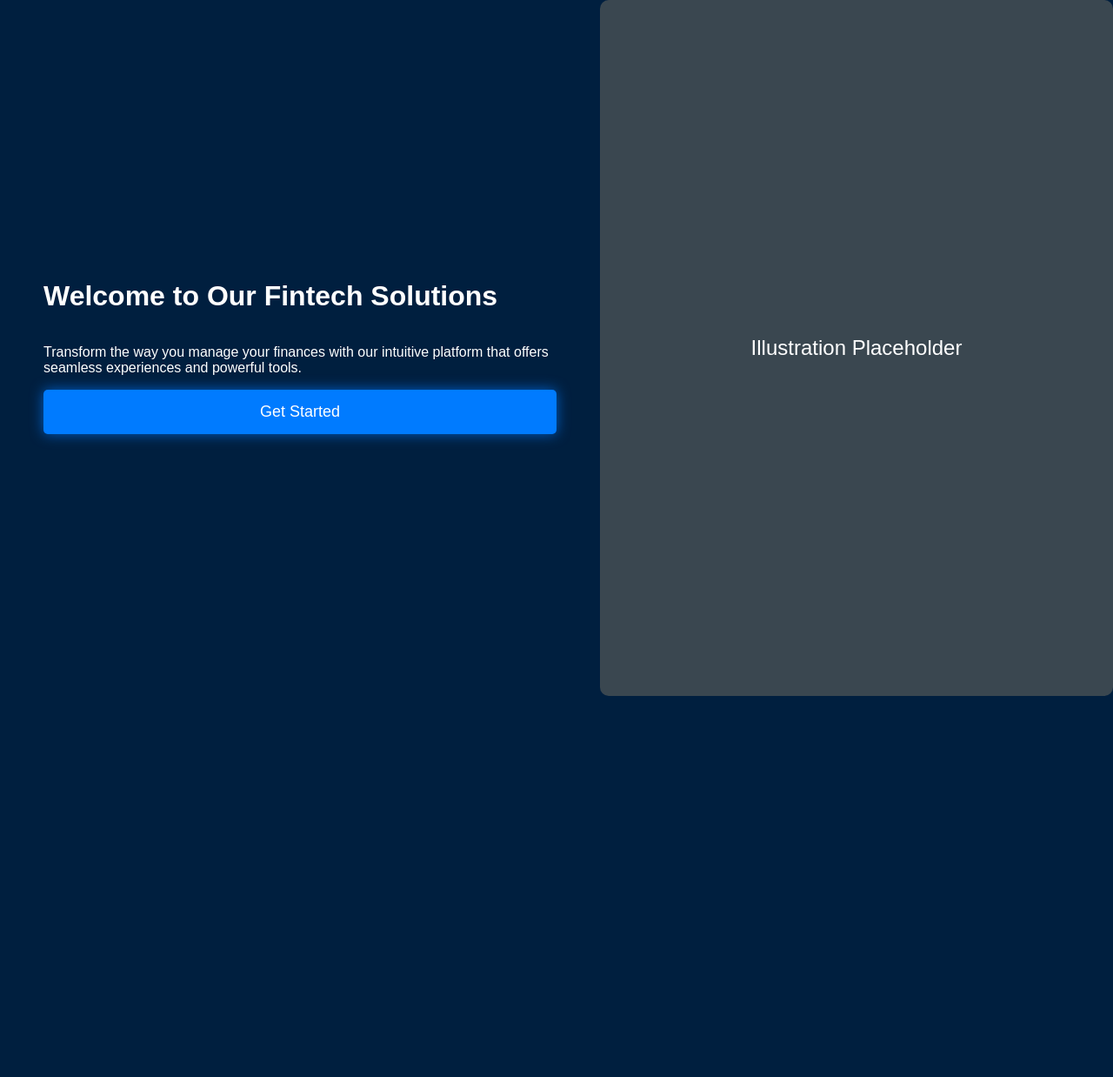
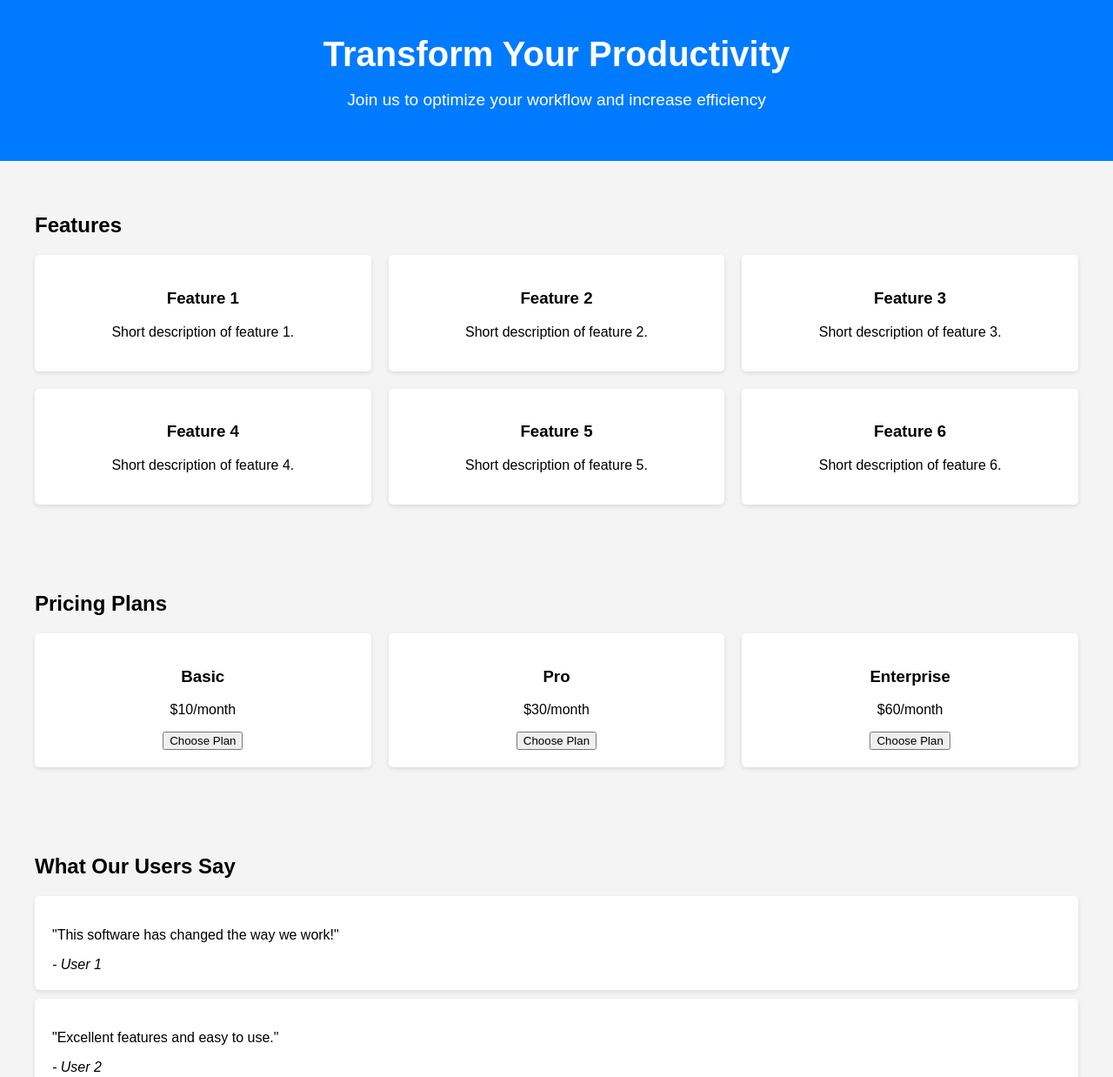
Before and after one commit to Agarwal-Sudhanshu/ai-static-builder, a website: page index.html in a window 1280 px wide. Shown: the top 1238 px of the page at 87% size. Before the commit the page ends 800 px from the top, so only its background shows below. Drawn offline with Linux system fonts and the light colour scheme.

Commit message:
AI update: Create a SaaS landing page with hero, features grid (6 features), pricing table with 3 tiers, testimonials section, and FAQ accordion.

```diff
--- a/index.html
+++ b/index.html
@@ -3,69 +3,192 @@
 <head>
     <meta charset="UTF-8">
     <meta name="viewport" content="width=device-width, initial-scale=1.0">
-    <title>Modern Fintech Landing Page</title>
+    <title>SaaS Landing Page</title>
     <style>
         body {
+            font-family: Arial, sans-serif;
             margin: 0;
-            font-family: Arial, sans-serif;
-            background-color: #001f3f;
-            color: #ffffff;
-            display: flex;
-            height: 100vh;
+            padding: 0;
+            background-color: #f4f4f4;
         }
-        .left {
-            flex: 1;
-            display: flex;
-            flex-direction: column;
-            justify-content: center;
-            padding: 50px;
+        header {
+            background: #007bff;
+            color: white;
+            padding: 40px 0;
+            text-align: center;
         }
-        .right {
-            flex: 1;
-            display: flex;
-            align-items: center;
-            justify-content: center;
+        .hero h1 {
+            font-size: 2.5em;
+            margin: 0;
         }
-        .cta-button {
-            background-color: #007bff;
+        .hero p {
+            font-size: 1.2em;
+        }
+        .features, .pricing, .testimonials, .faq {
+            padding: 40px 20px;
+            max-width: 1200px;
+            margin: auto;
+        }
+        .features-grid {
+            display: grid;
+            grid-template-columns: repeat(3, 1fr);
+            gap: 20px;
+        }
+        .feature {
+            background: white;
+            padding: 20px;
+            border-radius: 5px;
+            box-shadow: 0 2px 5px rgba(0, 0, 0, 0.1);
+            text-align: center;
+        }
+        .pricing-table {
+            display: grid;
+            grid-template-columns: repeat(3, 1fr);
+            gap: 20px;
+        }
+        .pricing-tier {
+            background: white;
+            padding: 20px;
+            border-radius: 5px;
+            box-shadow: 0 2px 5px rgba(0, 0, 0, 0.1);
+            text-align: center;
+        }
+        .testimonial {
+            background: white;
+            padding: 20px;
+            border-radius: 5px;
+            box-shadow: 0 2px 5px rgba(0, 0, 0, 0.1);
+            margin: 10px 0;
+        }
+        .accordion {
+            background: white;
+            border-radius: 5px;
+            box-shadow: 0 2px 5px rgba(0, 0, 0, 0.1);
+            margin: 10px 0;
+        }
+        .accordion-item {
+            margin: 10px 0;
+        }
+        .accordion-trigger {
+            background: #007bff;
             color: white;
-            padding: 15px 30px;
-            font-size: 18px;
+            padding: 10px;
+            cursor: pointer;
             border: none;
-            border-radius: 5px;
-            cursor: pointer;
-            transition: 0.3s;
-            box-shadow: 0 0 15px rgba(0, 123, 255, 0.7);
+            width: 100%;
+            text-align: left;
         }
-        .cta-button:hover {
-            box-shadow: 0 0 25px rgba(0, 123, 255, 1);
+        .accordion-content {
+            display: none;
+            padding: 10px;
+            background: #f9f9f9;
         }
-        .illustration-placeholder {
-            width: 100%;
-            height: 100%;
-            background-color: #3a4750;
-            display: flex;
-            align-items: center;
-            justify-content: center;
-            color: #ffffff;
-            font-size: 24px;
-            border-radius: 10px;
-        }
-        @media (max-width: 768px) {
-            .left, .right {
-                flex: 100%;
-            }
+        .accordion-item.active .accordion-content {
+            display: block;
         }
     </style>
 </head>
 <body>
-    <div class="left">
-        <h1>Welcome to Our Fintech Solutions</h1>
-        <p>Transform the way you manage your finances with our intuitive platform that offers seamless experiences and powerful tools.</p>
-        <button class="cta-button">Get Started</button>
+
+<header class="hero">
+    <h1>Transform Your Productivity</h1>
+    <p>Join us to optimize your workflow and increase efficiency</p>
+</header>
+
+<section class="features">
+    <h2>Features</h2>
+    <div class="features-grid">
+        <div class="feature">
+            <h3>Feature 1</h3>
+            <p>Short description of feature 1.</p>
+        </div>
+        <div class="feature">
+            <h3>Feature 2</h3>
+            <p>Short description of feature 2.</p>
+        </div>
+        <div class="feature">
+            <h3>Feature 3</h3>
+            <p>Short description of feature 3.</p>
+        </div>
+        <div class="feature">
+            <h3>Feature 4</h3>
+            <p>Short description of feature 4.</p>
+        </div>
+        <div class="feature">
+            <h3>Feature 5</h3>
+            <p>Short description of feature 5.</p>
+        </div>
+        <div class="feature">
+            <h3>Feature 6</h3>
+            <p>Short description of feature 6.</p>
+        </div>
     </div>
-    <div class="right">
-        <div class="illustration-placeholder">Illustration Placeholder</div>
+</section>
+
+<section class="pricing">
+    <h2>Pricing Plans</h2>
+    <div class="pricing-table">
+        <div class="pricing-tier">
+            <h3>Basic</h3>
+            <p>$10/month</p>
+            <button>Choose Plan</button>
+        </div>
+        <div class="pricing-tier">
+            <h3>Pro</h3>
+            <p>$30/month</p>
+            <button>Choose Plan</button>
+        </div>
+        <div class="pricing-tier">
+            <h3>Enterprise</h3>
+            <p>$60/month</p>
+            <button>Choose Plan</button>
+        </div>
     </div>
+</section>
+
+<section class="testimonials">
+    <h2>What Our Users Say</h2>
+    <div class="testimonial">
+        <p>"This software has changed the way we work!"</p>
+        <cite>- User 1</cite>
+    </div>
+    <div class="testimonial">
+        <p>"Excellent features and easy to use."</p>
+        <cite>- User 2</cite>
+    </div>
+    <div class="testimonial">
+        <p>"I can't imagine working without it."</p>
+        <cite>- User 3</cite>
+    </div>
+</section>
+
+<section class="faq">
+    <h2>Frequently Asked Questions</h2>
+    <div class="accordion">
+        <div class="accordion-item">
+            <button class="accordion-trigger">What is SaaS?</button>
+            <div class="accordion-content">SaaS stands for Software as a Service...</div>
+        </div>
+        <div class="accordion-item">
+            <button class="accordion-trigger">How do I cancel my subscription?</button>
+            <div class="accordion-content">You can cancel anytime in your account settings...</div>
+        </div>
+        <div class="accordion-item">
+            <button class="accordion-trigger">Is there a free trial?</button>
+            <div class="accordion-content">Yes, we offer a 14-day free trial for all new users...</div>
+        </div>
+    </div>
+</section>
+
+<script>
+    const accordionTriggers = document.querySelectorAll('.accordion-trigger');
+    accordionTriggers.forEach(trigger => {
+        trigger.addEventListener('click', () => {
+            const item = trigger.parentElement;
+            item.classList.toggle('active');
+        });
+    });
+</script>
+
 </body>
 </html>
```
